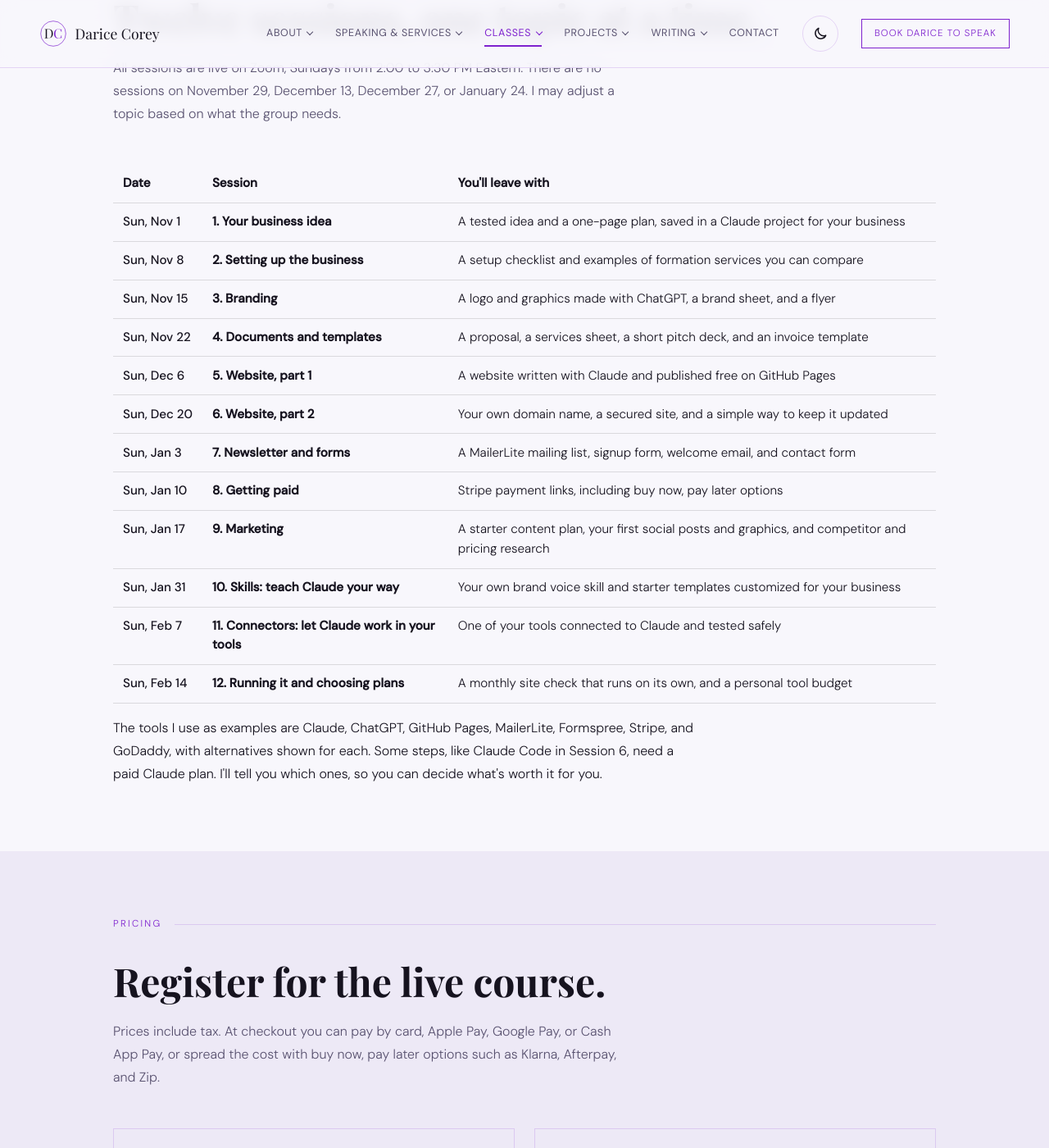
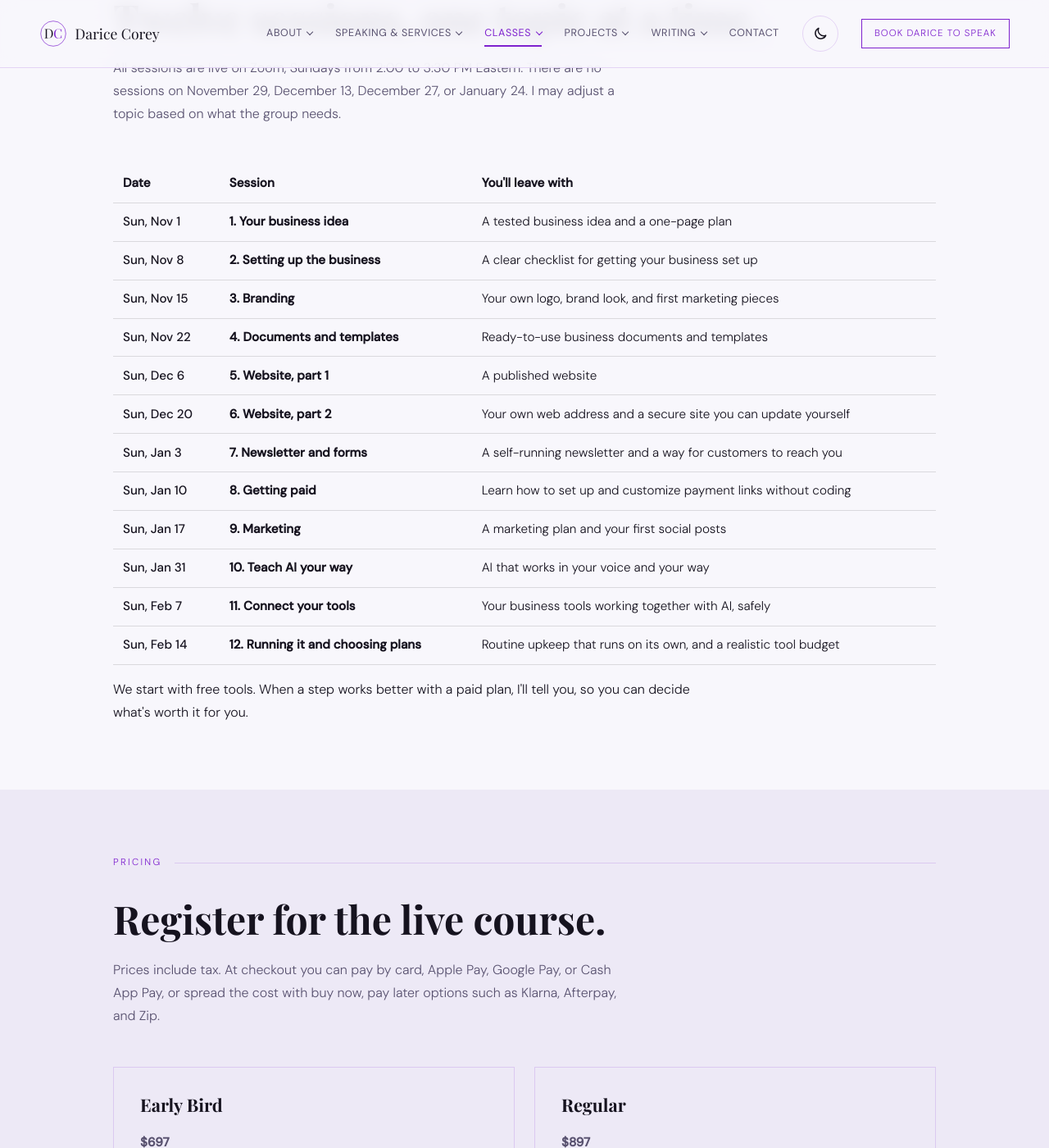
Before and after one commit to dcoreyrasm/dcoreyrasm.github.io, a Jekyll site: the page built from start-your-business.html, in a window 1280 px wide and 1400 px high, scrolled down 3689 px. Shown: the whole window at 82% size. Built offline with Jekyll 4.4.1, drawn with Linux system fonts in a browser that asks for light colours; some web fonts are replaced; some of the changed text lies outside the part shown.

Commit message:
Describe course outcomes without naming tools or methods
Co-Authored-By: Claude Opus 5.5 <noreply@anthropic.com>
Claude-Session: https://claude.ai/code/session_01CVTrh3xqG5RQK5WN8V6MV3

```diff
--- a/start-your-business.html
+++ b/start-your-business.html
@@ -5,18 +5,18 @@
 <head>
   <meta charset="UTF-8" />
   <meta name="viewport" content="width=device-width, initial-scale=1.0" />
-  <meta name="description" content="Start Your Business in 12 Sessions Using AI, a live Zoom course with Darice Corey. Twelve Sundays, 2:00 to 3:30 PM Eastern, starting November 1, 2026. Build your brand, website, newsletter, and payments with Claude and ChatGPT on a small budget." />
+  <meta name="description" content="Start Your Business in 12 Sessions Using AI, a live Zoom course with Darice Corey. Twelve Sundays, 2:00 to 3:30 PM Eastern, starting November 1, 2026. Build your brand, website, newsletter, and payments with AI on a small budget." />
   <title>Start Your Business in 12 Sessions Using AI | Darice Corey, LLC</title>
   <meta name="robots" content="index, follow" />
   <link rel="canonical" href="https://www.daricecorey.com/start-your-business.html" />
   <meta property="og:type" content="website" />
   <meta property="og:title" content="Start Your Business in 12 Sessions Using AI | Darice Corey, LLC" />
-  <meta property="og:description" content="A live 12-session Zoom course on starting a business with Claude and ChatGPT doing much of the heavy lifting. Sundays, 2:00 to 3:30 PM Eastern, starting November 1, 2026." />
+  <meta property="og:description" content="A live 12-session Zoom course on starting a business with AI doing much of the heavy lifting. Sundays, 2:00 to 3:30 PM Eastern, starting November 1, 2026." />
   <meta property="og:url" content="https://www.daricecorey.com/start-your-business.html" />
   <meta property="og:image" content="https://www.daricecorey.com/images/events/start-your-business-12-sessions.jpg" />
   <meta name="twitter:card" content="summary_large_image" />
   <meta name="twitter:title" content="Start Your Business in 12 Sessions Using AI | Darice Corey, LLC" />
-  <meta name="twitter:description" content="A live 12-session Zoom course on starting a business with Claude and ChatGPT doing much of the heavy lifting. Sundays, 2:00 to 3:30 PM Eastern, starting November 1, 2026." />
+  <meta name="twitter:description" content="A live 12-session Zoom course on starting a business with AI doing much of the heavy lifting. Sundays, 2:00 to 3:30 PM Eastern, starting November 1, 2026." />
   <meta name="twitter:image" content="https://www.daricecorey.com/images/events/start-your-business-12-sessions.jpg" />
   <script>window.__daOptOut=(function(){try{return localStorage.getItem('da-analytics-optout')==='1'}catch(e){return false}})();if(window.__daOptOut){window['ga-disable-G-725R412XD7']=true;}</script>
   <script async src="https://www.googletagmanager.com/gtag/js?id=G-725R412XD7"></script>
@@ -56,7 +56,7 @@
         <p class="section-label" style="color:var(--coral);">Live Course on Zoom</p>
         <h1 class="section-heading" style="color:#fff;">Start Your Business in 12 Sessions Using AI</h1>
         <p style="font-size:1.1rem;color:#fff;font-weight:500;margin-bottom:.75rem;">12 Sundays, 2:00 to 3:30 PM Eastern, starting November 1, 2026</p>
-        <p style="font-size:1rem;color:rgba(255,255,255,.8);max-width:640px;line-height:1.75;margin-bottom:2.5rem;">I started Darice Corey, LLC in September 2026 and used Claude and ChatGPT to build my brand, my website, my newsletter, and my payment links. In this course, I'll show you exactly how I did it, step by step, so you can do the same for your own business on a small budget. Every session ends with something real you built.</p>
+        <p style="font-size:1rem;color:rgba(255,255,255,.8);max-width:640px;line-height:1.75;margin-bottom:2.5rem;">I started Darice Corey, LLC in September 2026 and used AI to build my brand, my website, my newsletter, and my payment links. In this course, I'll show you exactly how I did it, step by step, so you can do the same for your own business on a small budget. Every session ends with something real you built.</p>
         <div class="hero-ctas">
           <a href="https://buy.stripe.com/3cI9AU9JleldeSK1uJ6J209" class="btn-primary" target="_blank" rel="noopener">Register at the Early Bird Price ($697)</a>
           <a href="#pricing" class="btn-ghost" style="color:#fff;border-color:rgba(255,255,255,.3);">See Pricing</a>
@@ -91,7 +91,7 @@
           </div>
           <div class="service-card">
             <h3>Learn from a real business</h3>
-            <p>I use my own LLC as the worked example: the same tools, the same steps, and the mistakes I caught along the way, so you can skip them.</p>
+            <p>I use my own LLC as the worked example, including the mistakes I caught along the way, so you can skip them.</p>
           </div>
           <div class="service-card">
             <h3>Honest about cost</h3>
@@ -99,7 +99,7 @@
           </div>
           <div class="service-card">
             <h3>Make AI work your way</h3>
-            <p>You'll build Claude skills from my starter templates, like a brand voice skill and a client proposal skill, so Claude keeps doing things the way your business does them.</p>
+            <p>You'll teach AI to write in your voice and handle your everyday tasks the way your business does them.</p>
           </div>
           <div class="service-card">
             <h3>Safety and security built in</h3>
@@ -145,21 +145,21 @@
             <tr><th scope="col">Date</th><th scope="col">Session</th><th scope="col">You'll leave with</th></tr>
           </thead>
           <tbody>
-            <tr><td>Sun, Nov 1</td><td><strong>1. Your business idea</strong></td><td>A tested idea and a one-page plan, saved in a Claude project for your business</td></tr>
-            <tr><td>Sun, Nov 8</td><td><strong>2. Setting up the business</strong></td><td>A setup checklist and examples of formation services you can compare</td></tr>
-            <tr><td>Sun, Nov 15</td><td><strong>3. Branding</strong></td><td>A logo and graphics made with ChatGPT, a brand sheet, and a flyer</td></tr>
-            <tr><td>Sun, Nov 22</td><td><strong>4. Documents and templates</strong></td><td>A proposal, a services sheet, a short pitch deck, and an invoice template</td></tr>
-            <tr><td>Sun, Dec 6</td><td><strong>5. Website, part 1</strong></td><td>A website written with Claude and published free on GitHub Pages</td></tr>
-            <tr><td>Sun, Dec 20</td><td><strong>6. Website, part 2</strong></td><td>Your own domain name, a secured site, and a simple way to keep it updated</td></tr>
-            <tr><td>Sun, Jan 3</td><td><strong>7. Newsletter and forms</strong></td><td>A MailerLite mailing list, signup form, welcome email, and contact form</td></tr>
-            <tr><td>Sun, Jan 10</td><td><strong>8. Getting paid</strong></td><td>Stripe payment links, including buy now, pay later options</td></tr>
-            <tr><td>Sun, Jan 17</td><td><strong>9. Marketing</strong></td><td>A starter content plan, your first social posts and graphics, and competitor and pricing research</td></tr>
-            <tr><td>Sun, Jan 31</td><td><strong>10. Skills: teach Claude your way</strong></td><td>Your own brand voice skill and starter templates customized for your business</td></tr>
-            <tr><td>Sun, Feb 7</td><td><strong>11. Connectors: let Claude work in your tools</strong></td><td>One of your tools connected to Claude and tested safely</td></tr>
-            <tr><td>Sun, Feb 14</td><td><strong>12. Running it and choosing plans</strong></td><td>A monthly site check that runs on its own, and a personal tool budget</td></tr>
+            <tr><td>Sun, Nov 1</td><td><strong>1. Your business idea</strong></td><td>A tested business idea and a one-page plan</td></tr>
+            <tr><td>Sun, Nov 8</td><td><strong>2. Setting up the business</strong></td><td>A clear checklist for getting your business set up</td></tr>
+            <tr><td>Sun, Nov 15</td><td><strong>3. Branding</strong></td><td>Your own logo, brand look, and first marketing pieces</td></tr>
+            <tr><td>Sun, Nov 22</td><td><strong>4. Documents and templates</strong></td><td>Ready-to-use business documents and templates</td></tr>
+            <tr><td>Sun, Dec 6</td><td><strong>5. Website, part 1</strong></td><td>A published website</td></tr>
+            <tr><td>Sun, Dec 20</td><td><strong>6. Website, part 2</strong></td><td>Your own web address and a secure site you can update yourself</td></tr>
+            <tr><td>Sun, Jan 3</td><td><strong>7. Newsletter and forms</strong></td><td>A self-running newsletter and a way for customers to reach you</td></tr>
+            <tr><td>Sun, Jan 10</td><td><strong>8. Getting paid</strong></td><td>Learn how to set up and customize payment links without coding</td></tr>
+            <tr><td>Sun, Jan 17</td><td><strong>9. Marketing</strong></td><td>A marketing plan and your first social posts</td></tr>
+            <tr><td>Sun, Jan 31</td><td><strong>10. Teach AI your way</strong></td><td>AI that works in your voice and your way</td></tr>
+            <tr><td>Sun, Feb 7</td><td><strong>11. Connect your tools</strong></td><td>Your business tools working together with AI, safely</td></tr>
+            <tr><td>Sun, Feb 14</td><td><strong>12. Running it and choosing plans</strong></td><td>Routine upkeep that runs on its own, and a realistic tool budget</td></tr>
           </tbody>
         </table>
-        <p style="line-height:1.75;max-width:720px;">The tools I use as examples are Claude, ChatGPT, GitHub Pages, MailerLite, Formspree, Stripe, and GoDaddy, with alternatives shown for each. Some steps, like Claude Code in Session 6, need a paid Claude plan. I'll tell you which ones, so you can decide what's worth it for you.</p>
+        <p style="line-height:1.75;max-width:720px;">We start with free tools. When a step works better with a paid plan, I'll tell you, so you can decide what's worth it for you.</p>
       </div>
     </section>
 
```
